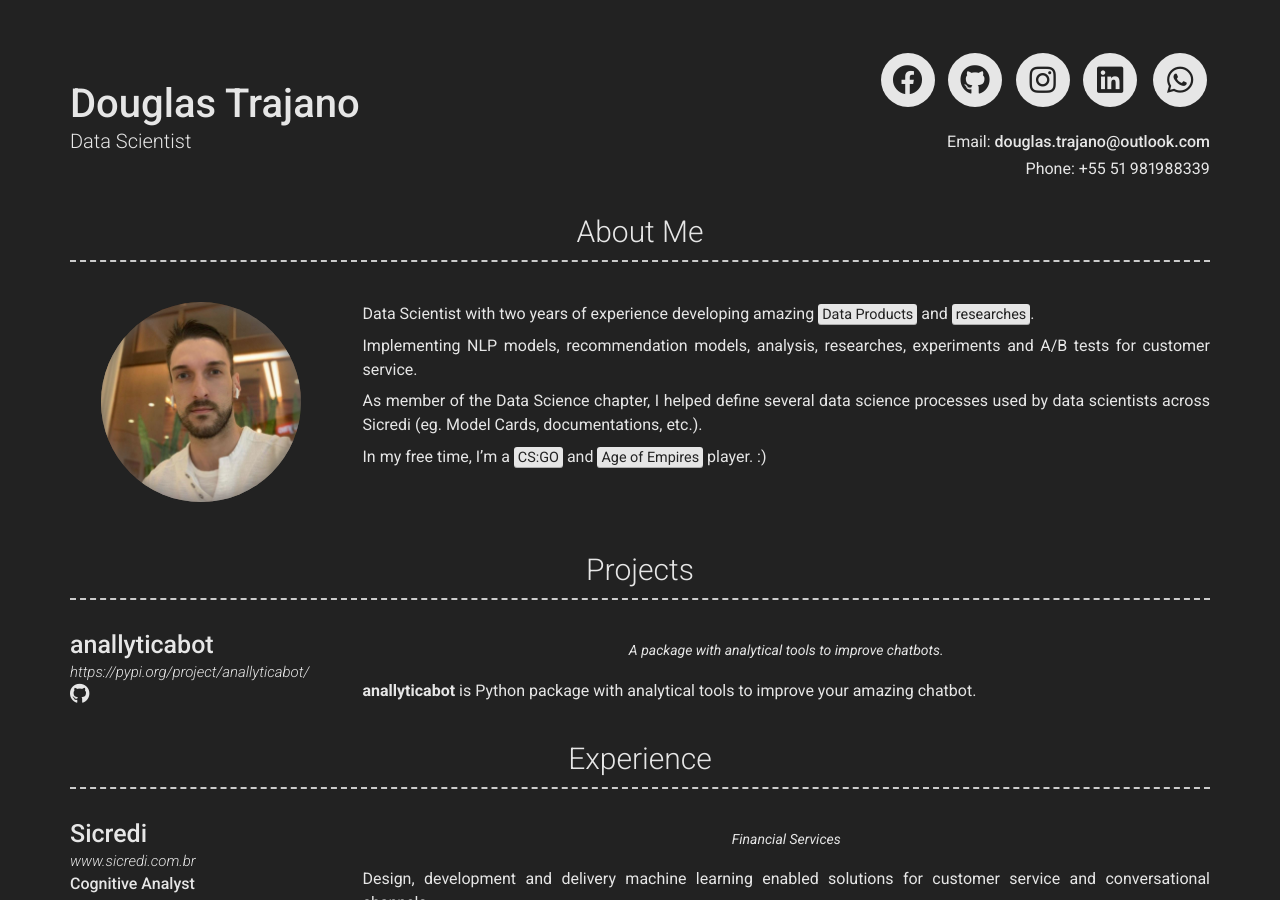
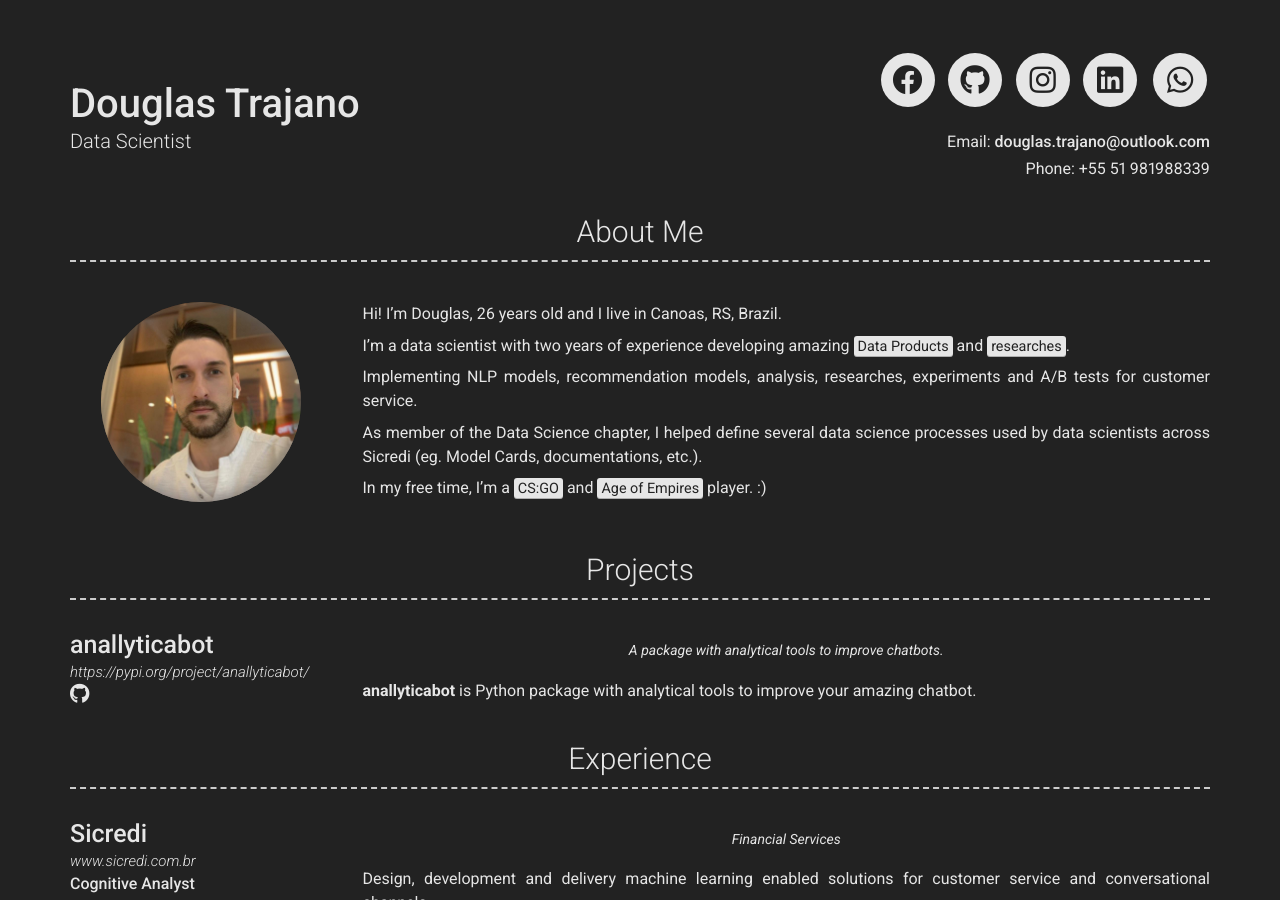
Before and after one commit to DougTrajano/resume, a Jekyll site: the page built from index.md, in a window 1280 px wide and 900 px high. Built offline with Jekyll 4.4.1, drawn with Linux system fonts in a browser that asks for light colours; nearby versions of some CDN libraries.

Commit message:
additing age and residence on about me section

```diff
--- a/_config.yml
+++ b/_config.yml
@@ -47,7 +47,9 @@ additional_links:
 # about_title: About Me (Use this to override about section title)
 about_profile_image: images/doug_profile.jpg
 about_content: | # this will include new lines to allow paragraphs
-  Data Scientist with two years of experience developing amazing <mark>Data Products</mark> and <mark>researches</mark>.
+  Hi! I'm Douglas, 26 years old and I live in Canoas, RS, Brazil.
+
+  I'm a data scientist with two years of experience developing amazing <mark>Data Products</mark> and <mark>researches</mark>.
 
   Implementing NLP models, recommendation models, analysis, researches, experiments and A/B tests for customer service.
 
```
Also changed, not shown: 1 other file.
